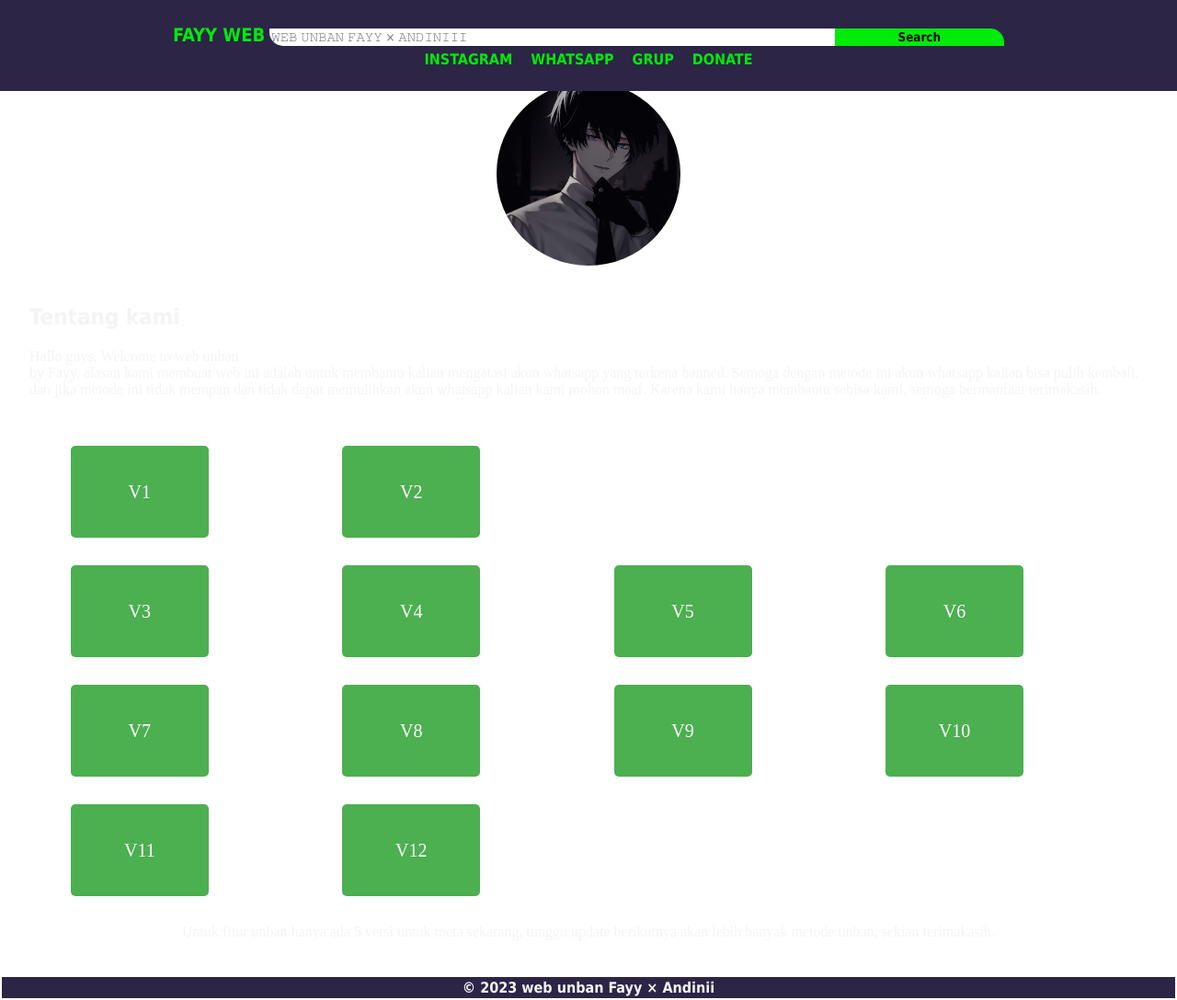
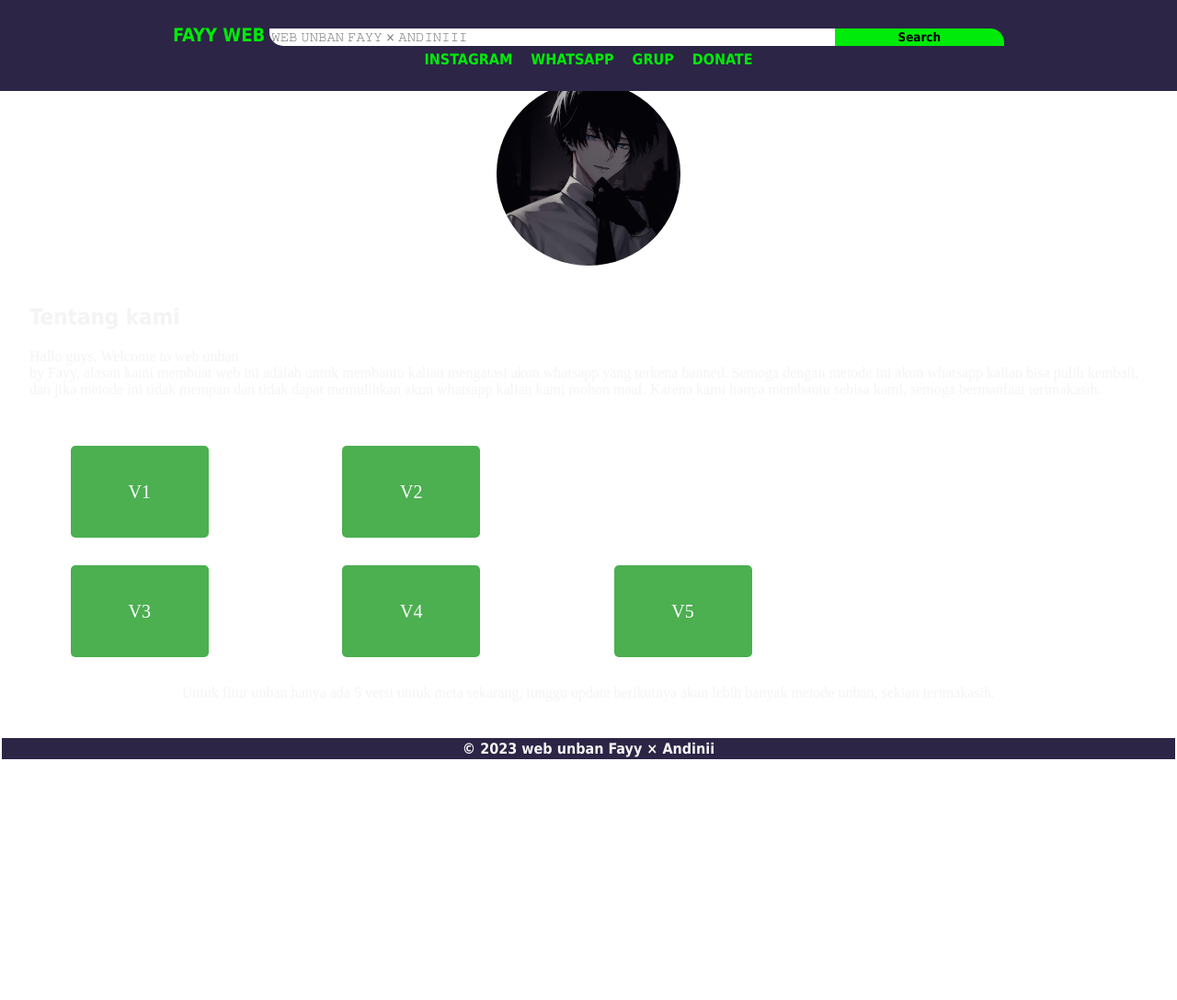
Before and after one commit to Fayzaaup/fayyunban.github.io, a plain HTML site: page index.html in a window 1280 px wide. Shown: the whole page at 92% size. After the commit the page ends 828 px from the top, so only its background shows below. Drawn offline with Linux system fonts and the light colour scheme.

Commit message:
Update index.html

```diff
--- a/index.html
+++ b/index.html
@@ -33,13 +33,7 @@
   <button id="emailButton3" class="email-button">V3</button>
   <button id="emailButton4" class="email-button">V4</button>
   <button id="emailButton5" class="email-button">V5</button>
-  <button id="emailButton6" class="email-button">V6</button>
-  <button id="emailButton7" class="email-button">V7</button>
-  <button id="emailButton8" class="email-button">V8</button>
-  <button id="emailButton9" class="email-button">V9</button>
-  <button id="emailButton10" class="email-button">V10</button>
-  <button id="emailButton11" class="email-button">V11</button>
-  <button id="emailButton12" class="email-button">V12</button>
+
   <section class="footer">
     <p>Untuk fitur unban hanya ada 5 versi untuk meta sekarang, tunggu update berikutnya akan lebih banyak metode unban, sekian terimakasih.</p>
   </section><br><br>
```
